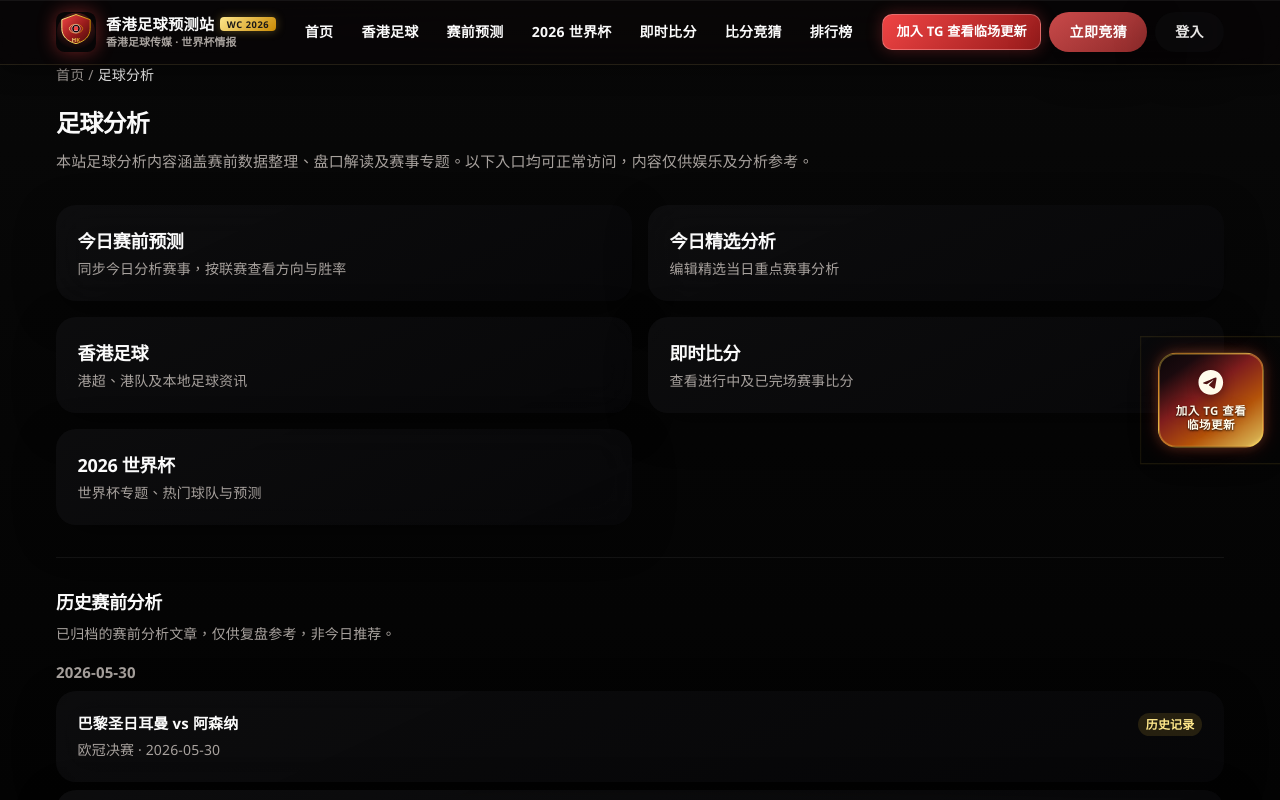
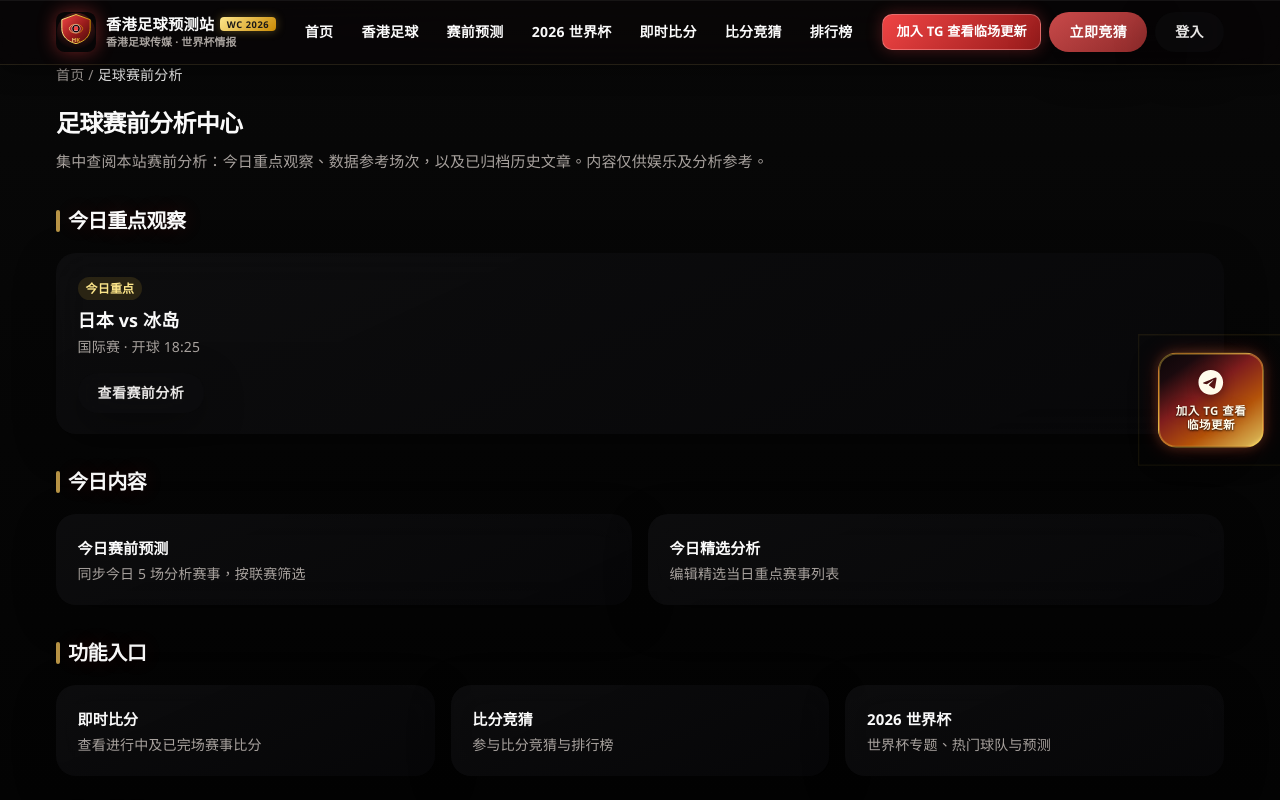
Before and after one commit to mingu3038-png/hkfootballpro, a Next.js app: page /football-analysis in a window 1280 px wide. Shown: the top 800 px of the page. Built offline with nearby package versions, Linux system fonts and the light colour scheme; no server answers.

Commit message:
Improve football analysis hub layout.
Co-authored-by: Cursor <cursoragent@cursor.com>

```diff
--- a/src/app/football-analysis/page.tsx
+++ b/src/app/football-analysis/page.tsx
@@ -1,72 +1,60 @@
-import Link from 'next/link';
+import { AnalysisHubLinkGrid } from '@/components/football-analysis/AnalysisHubLinkGrid';
+import { ArchivedAnalysisSection } from '@/components/football-analysis/ArchivedAnalysisSection';
+import { TodaySpotlightCard } from '@/components/football-analysis/TodaySpotlightCard';
 import { Breadcrumb } from '@/components/layout/Breadcrumb';
-import { ArchivedAnalysisSection } from '@/components/football-analysis/ArchivedAnalysisSection';
 import { getArchivedSeoArticlesGrouped } from '@/lib/football-analysis-archive';
+import {
+  ANALYSIS_HUB_FEATURE_LINKS,
+  ANALYSIS_HUB_TODAY_LINKS,
+  getTodayEditorialSpotlight,
+} from '@/lib/football-analysis-hub';
 import { buildStaticMetadata } from '@/lib/seo/build-metadata';
 import type { Metadata } from 'next';
 
 export const metadata: Metadata = buildStaticMetadata(
-  '足球分析',
-  '足球赛前分析方法、数据解读与精选赛事分析入口，链接至本站预测频道与港超专题。',
+  '足球赛前分析中心',
+  '今日重点观察、数据参考与历史赛前分析归档，集中查阅本站赛前分析内容。',
   '/football-analysis'
 );
 
-const ANALYSIS_LINKS = [
-  {
-    label: '今日赛前预测',
-    href: '/football-predictions',
-    desc: '同步今日分析赛事，按联赛查看方向与胜率',
-  },
-  {
-    label: '今日精选分析',
-    href: '/football-predictions/today',
-    desc: '编辑精选当日重点赛事分析',
-  },
-  {
-    label: '香港足球',
-    href: '/hong-kong-football',
-    desc: '港超、港队及本地足球资讯',
-  },
-  {
-    label: '即时比分',
-    href: '/live-scores',
-    desc: '查看进行中及已完场赛事比分',
-  },
-  {
-    label: '2026 世界杯',
-    href: '/world-cup-2026',
-    desc: '世界杯专题、热门球队与预测',
-  },
-] as const;
-
 export default function FootballAnalysisPage() {
+  const spotlight = getTodayEditorialSpotlight();
   const archivedGroups = getArchivedSeoArticlesGrouped(7);
 
   return (
     <div className="container py-8 max-w-3xl">
-      <Breadcrumb items={[{ label: '足球分析' }]} />
+      <Breadcrumb items={[{ label: '足球赛前分析' }]} />
 
       <header className="mb-8">
-        <h1 className="text-3xl font-bold mb-3">足球分析</h1>
+        <h1 className="text-3xl font-bold mb-3">足球赛前分析中心</h1>
         <p className="text-[var(--text-muted)] leading-relaxed">
-          本站足球分析内容涵盖赛前数据整理、盘口解读及赛事专题。以下入口均可正常访问，内容仅供娱乐及分析参考。
+          集中查阅本站赛前分析：今日重点观察、数据参考场次，以及已归档历史文章。内容仅供娱乐及分析参考。
         </p>
       </header>
 
-      <div className="grid gap-4 sm:grid-cols-2">
-        {ANALYSIS_LINKS.map((item) => (
-          <Link
-            key={item.href}
-            href={item.href}
-            className="card block p-4 transition hover:border-[var(--accent)]/40"
-          >
-            <h2 className="font-bold mb-1">{item.label}</h2>
-            <p className="text-sm text-[var(--text-muted)]">{item.desc}</p>
-          </Link>
-        ))}
-      </div>
+      {spotlight ? <TodaySpotlightCard spotlight={spotlight} /> : null}
 
-      <ArchivedAnalysisSection groups={archivedGroups} />
+      <AnalysisHubLinkGrid
+        id="football-analysis-today"
+        title="今日内容"
+        links={ANALYSIS_HUB_TODAY_LINKS}
+      />
+
+      <AnalysisHubLinkGrid
+        id="football-analysis-features"
+        title="功能入口"
+        links={ANALYSIS_HUB_FEATURE_LINKS}
+        columns={3}
+      />
+
+      {archivedGroups.length > 0 ? (
+        <section className="mb-4" aria-labelledby="football-analysis-review-title">
+          <h2 id="football-analysis-review-title" className="section-title">
+            历史复盘
+          </h2>
+          <ArchivedAnalysisSection groups={archivedGroups} />
+        </section>
+      ) : null}
     </div>
   );
 }
--- /dev/null
+++ b/src/components/football-analysis/AnalysisHubLinkGrid.tsx
@@ -0,0 +1,41 @@
+import Link from 'next/link';
+import type { AnalysisHubLink } from '@/lib/football-analysis-hub';
+
+interface AnalysisHubLinkGridProps {
+  id: string;
+  title: string;
+  links: AnalysisHubLink[];
+  columns?: 2 | 3;
+}
+
+export function AnalysisHubLinkGrid({
+  id,
+  title,
+  links,
+  columns = 2,
+}: AnalysisHubLinkGridProps) {
+  const gridClass =
+    columns === 3
+      ? 'grid gap-4 sm:grid-cols-2 lg:grid-cols-3'
+      : 'grid gap-4 sm:grid-cols-2';
+
+  return (
+    <section className="mb-8" aria-labelledby={id}>
+      <h2 id={id} className="section-title">
+        {title}
+      </h2>
+      <div className={gridClass}>
+        {links.map((item) => (
+          <Link
+            key={item.href}
+            href={item.href}
+            className="card block p-4 transition hover:border-[var(--accent)]/40"
+          >
+            <h3 className="font-bold mb-1">{item.label}</h3>
+            <p className="text-sm text-[var(--text-muted)]">{item.desc}</p>
+          </Link>
+        ))}
+      </div>
+    </section>
+  );
+}
--- a/src/components/football-analysis/ArchivedAnalysisSection.tsx
+++ b/src/components/football-analysis/ArchivedAnalysisSection.tsx
@@ -9,26 +9,28 @@ export function ArchivedAnalysisSection({ groups }: ArchivedAnalysisSectionProps
   if (groups.length === 0) return null;
 
   return (
-    <section
-      className="mt-8 border-t border-[var(--border)] pt-8"
+    <div
+      className="card p-5"
       aria-labelledby="football-analysis-archive-title"
     >
-      <h2 id="football-analysis-archive-title" className="text-xl font-bold mb-2">
+      <h3 id="football-analysis-archive-title" className="text-lg font-bold mb-2">
         历史赛前分析
-      </h2>
-      <p className="text-sm text-[var(--text-muted)] mb-4 leading-relaxed">
+      </h3>
+      <p className="text-sm text-[var(--text-muted)] mb-5 leading-relaxed">
         已归档的赛前分析文章，仅供复盘参考，非今日推荐。
       </p>
 
       {groups.map((group) => (
         <div key={group.date} className="mb-5 last:mb-0">
-          <h3 className="text-sm font-semibold text-[var(--text-muted)] mb-2">{group.dateLabel}</h3>
+          <p className="text-xs font-semibold uppercase tracking-wide text-[#b89446] mb-2">
+            {group.dateLabel}
+          </p>
           <ul className="grid gap-2">
             {group.items.map((item) => (
               <li key={item.slug}>
                 <Link
                   href={item.href}
-                  className="card block p-3 transition hover:border-[var(--accent)]/40"
+                  className="block rounded-lg border border-[var(--border)] bg-[rgba(255,255,255,0.02)] p-3 transition hover:border-[var(--accent)]/40"
                 >
                   <div className="flex items-start justify-between gap-3">
                     <p className="font-semibold leading-snug">{item.matchLabel}</p>
@@ -43,6 +45,6 @@ export function ArchivedAnalysisSection({ groups }: ArchivedAnalysisSectionProps
           </ul>
         </div>
       ))}
-    </section>
+    </div>
   );
 }
--- /dev/null
+++ b/src/components/football-analysis/TodaySpotlightCard.tsx
@@ -0,0 +1,28 @@
+import Link from 'next/link';
+import type { TodayEditorialSpotlight } from '@/lib/football-analysis-hub';
+
+interface TodaySpotlightCardProps {
+  spotlight: TodayEditorialSpotlight;
+}
+
+export function TodaySpotlightCard({ spotlight }: TodaySpotlightCardProps) {
+  return (
+    <section className="mb-8" aria-labelledby="football-analysis-spotlight-title">
+      <h2 id="football-analysis-spotlight-title" className="section-title">
+        今日重点观察
+      </h2>
+      <div className="card p-4">
+        <div className="mb-4">
+          <span className="badge badge-upcoming mb-2 inline-block">今日重点</span>
+          <p className="text-lg font-bold leading-snug">{spotlight.matchLabel}</p>
+          <p className="text-sm text-[var(--text-muted)] mt-1">
+            {spotlight.league} · 开球 {spotlight.kickoffTime}
+          </p>
+        </div>
+        <Link href={spotlight.href} className="btn btn-outline text-sm">
+          查看赛前分析
+        </Link>
+      </div>
+    </section>
+  );
+}
--- /dev/null
+++ b/src/lib/football-analysis-hub.ts
@@ -0,0 +1,65 @@
+import { getAnalysisUrl } from '@/config/site';
+import { getTodaySeoArticles } from '@/lib/seo-articles';
+import { isDailySpotlight } from '@/types/coverage-tier';
+
+export interface TodayEditorialSpotlight {
+  slug: string;
+  href: string;
+  matchLabel: string;
+  league: string;
+  kickoffTime: string;
+}
+
+/** 当日 editorial_spotlight（仅 1 场，供分析中心页展示） */
+export function getTodayEditorialSpotlight(): TodayEditorialSpotlight | null {
+  const article = getTodaySeoArticles().find((item) =>
+    isDailySpotlight(item.options?.coverageTier)
+  );
+  if (!article) return null;
+
+  const { match } = article;
+  return {
+    slug: article.slug,
+    href: getAnalysisUrl(article.slug),
+    matchLabel: `${match.home.nameZh} vs ${match.away.nameZh}`,
+    league: match.league.nameZh,
+    kickoffTime: match.kickoffTime,
+  };
+}
+
+export interface AnalysisHubLink {
+  label: string;
+  href: string;
+  desc: string;
+}
+
+export const ANALYSIS_HUB_TODAY_LINKS: AnalysisHubLink[] = [
+  {
+    label: '今日赛前预测',
+    href: '/football-predictions',
+    desc: '同步今日 5 场分析赛事，按联赛筛选',
+  },
+  {
+    label: '今日精选分析',
+    href: '/football-predictions/today',
+    desc: '编辑精选当日重点赛事列表',
+  },
+];
+
+export const ANALYSIS_HUB_FEATURE_LINKS: AnalysisHubLink[] = [
+  {
+    label: '即时比分',
+    href: '/live-scores',
+    desc: '查看进行中及已完场赛事比分',
+  },
+  {
+    label: '比分竞猜',
+    href: '/predict',
+    desc: '参与比分竞猜与排行榜',
+  },
+  {
+    label: '2026 世界杯',
+    href: '/world-cup-2026',
+    desc: '世界杯专题、热门球队与预测',
+  },
+];
```
